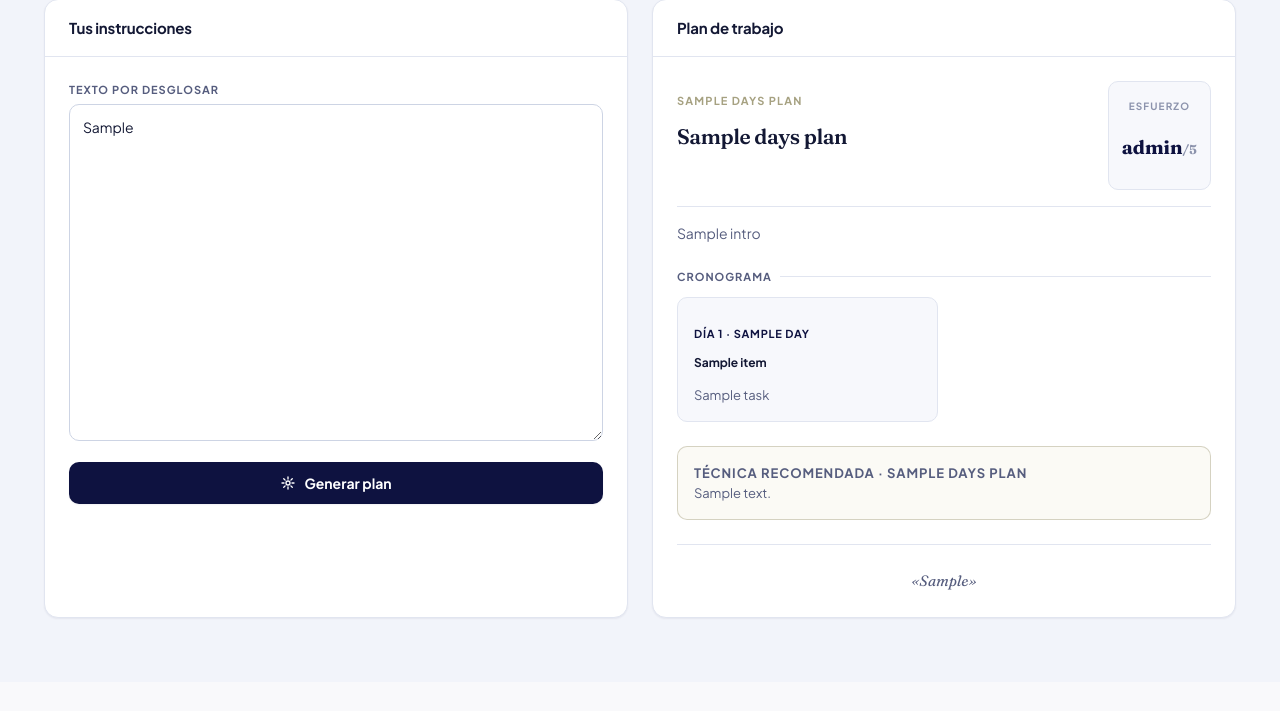
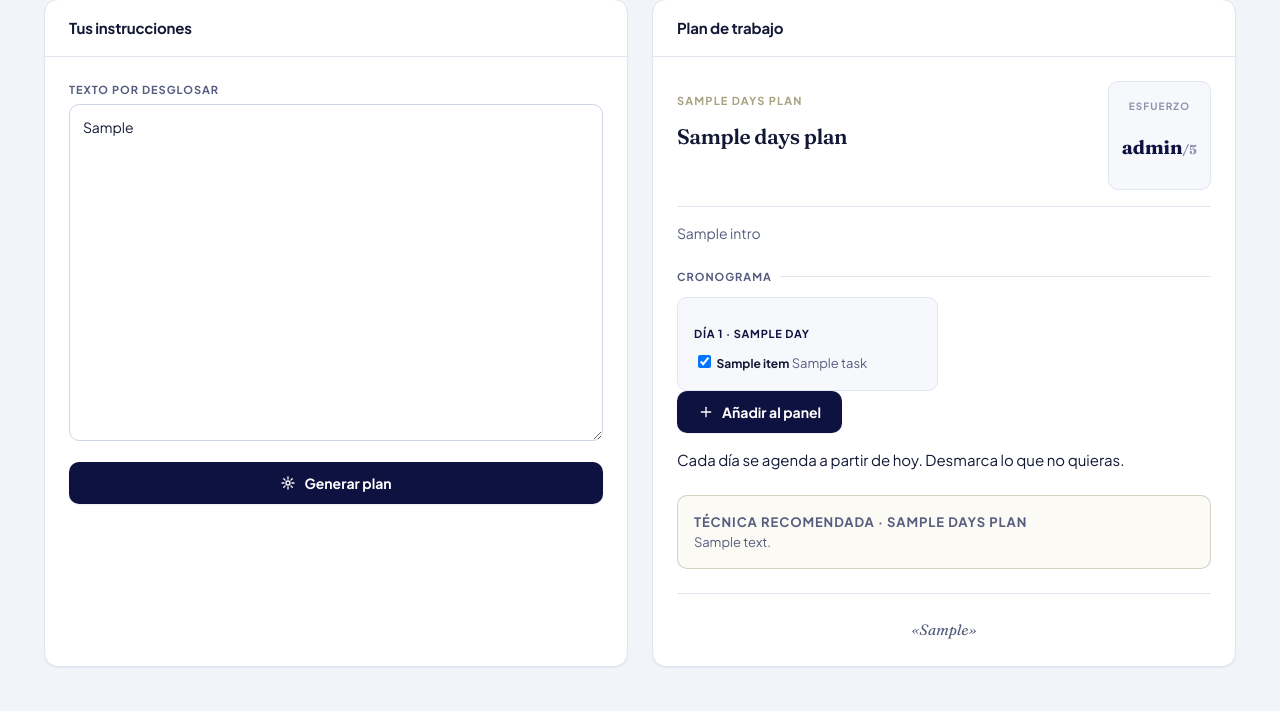
Before and after one commit to isanaranjogomez-tech/cas-leadtime., a Flask app: template templates/ai_tutor.html in a window 1280 px wide. Shown: the part 145-856 px from the top of the page. Before the commit the page ends 764 px from the top, so only its background shows below. Run offline with Flask 3, Linux system fonts and the light colour scheme; the template is opened without the code that fills it: most values are stand-ins (such as "Sample title", 1, 10 or a date in 2020).

Commit message:
Add files via upload

```diff
--- a/templates/ai_tutor.html
+++ b/templates/ai_tutor.html
@@ -46,19 +46,36 @@
                 <p class="plan__intro">{{ days_plan.intro }}</p>
 
                 <p class="section-label">Cronograma</p>
+                <form method="POST" action="{{ url_for('import_plan') }}">
+                    <input type="hidden" name="plan_json" value="{{ days_plan|tojson }}">
+
                     <div class="plan__days">
                         {% for day in days_plan.days %}
+                        {% set d_idx = loop.index0 %}
                         <div class="day-card">
                             <p class="day-card__label">Día {{ day.day_number }} · {{ day.day_title }}</p>
                             {% for item in day.tasks %}
-                        <div class="day-card__item">
-                            <p class="day-card__subject">{{ item.subject }}</p>
-                            <p class="day-card__task">{{ item.task }}</p>
-                        </div>
+                            <label class="day-card__item pick">
+                                <input class="pick__box" type="checkbox" name="seleccion"
+                                       value="{{ d_idx }}-{{ loop.index0 }}" checked>
+                                <span>
+                                    <span class="day-card__subject">{{ item.subject }}</span>
+                                    <span class="day-card__task">{{ item.task }}</span>
+                                </span>
+                            </label>
                             {% endfor %}
                         </div>
                         {% endfor %}
                     </div>
+
+                    <div class="plan__import">
+                        <button class="btn btn--primary" type="submit">
+                            <svg viewBox="0 0 24 24" fill="none" stroke="currentColor" stroke-width="2" stroke-linecap="round" stroke-linejoin="round" aria-hidden="true"><line x1="12" y1="5" x2="12" y2="19"/><line x1="5" y1="12" x2="19" y2="12"/></svg>
+                            Añadir al panel
+                        </button>
+                        <p class="plan__import-note">Cada día se agenda a partir de hoy. Desmarca lo que no quieras.</p>
+                    </div>
+                </form>
 
                 <div class="technique">
                     <p class="technique__label">Técnica recomendada · {{ days_plan.technique_title }}</p>
```
Lines whose indentation alone changed are shown as unchanged.
